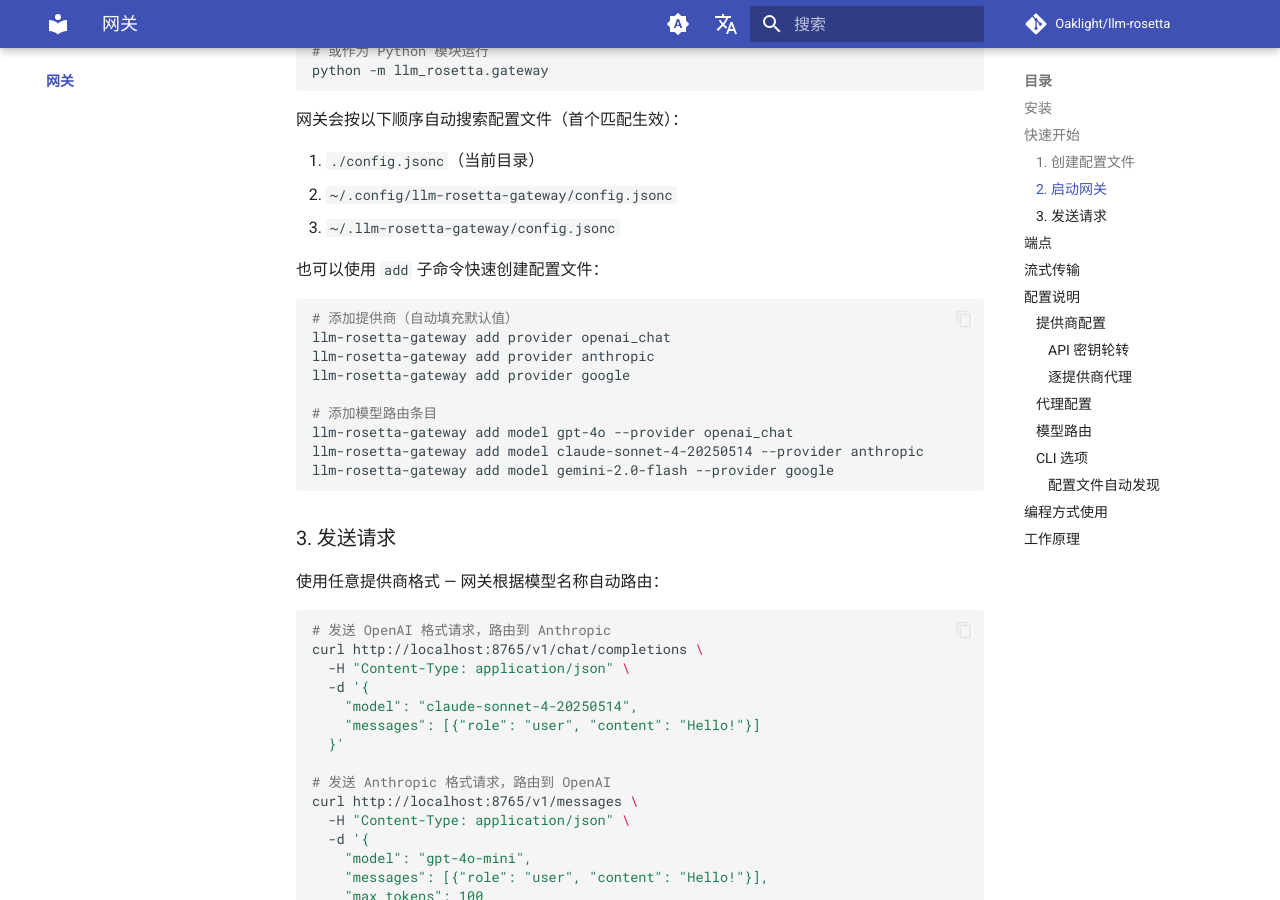
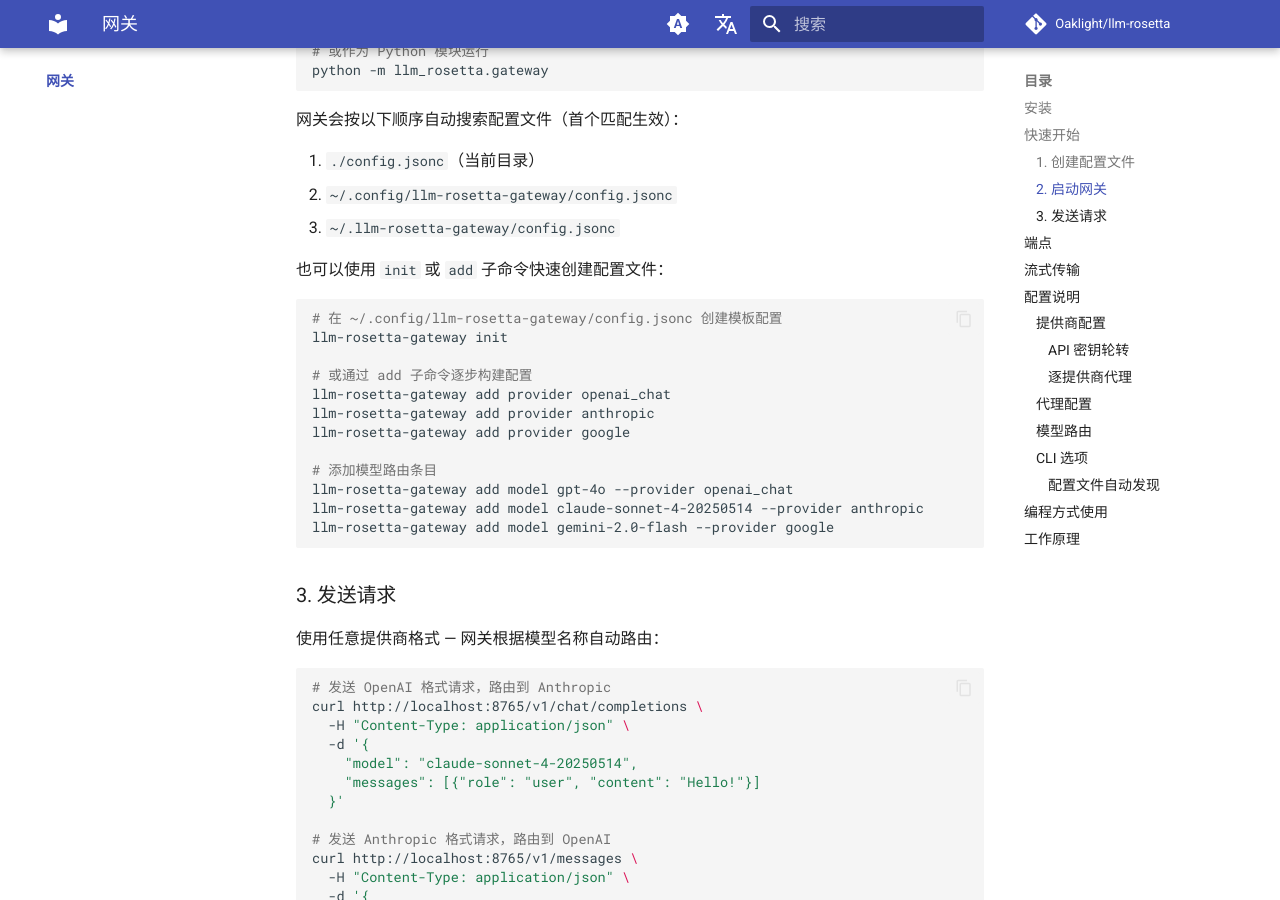
Before and after one commit to Oaklight/llm-rosetta, an MkDocs documentation site: the page built from docs/gateway/index.md, in a window 1280 px wide and 900 px high, scrolled down 1328 px. Built offline with MkDocs 1.6.1 and Material for MkDocs 9.7.7, drawn with Linux system fonts in a browser that asks for light colours; comment, search, counter and statistics services are not loaded; some of the changed text lies outside the part shown.

Commit message:
docs: 更新更新日志和网关文档，添加 init 子命令说明

````diff
--- a/docs/gateway/index.md
+++ b/docs/gateway/index.md
@@ -70,10 +70,13 @@ python -m llm_rosetta.gateway
 2. `~/.config/llm-rosetta-gateway/config.jsonc`
 3. `~/.llm-rosetta-gateway/config.jsonc`
 
-也可以使用 `add` 子命令快速创建配置文件：
+也可以使用 `init` 或 `add` 子命令快速创建配置文件：
 
 ```bash
-# 添加提供商（自动填充默认值）
+# 在 ~/.config/llm-rosetta-gateway/config.jsonc 创建模板配置
+llm-rosetta-gateway init
+
+# 或通过 add 子命令逐步构建配置
 llm-rosetta-gateway add provider openai_chat
 llm-rosetta-gateway add provider anthropic
 llm-rosetta-gateway add provider google
@@ -215,6 +218,8 @@ llm-rosetta-gateway [选项] [命令]
   --log-level LEVEL    日志级别：debug, info, warning, error（默认：info）
 
 命令:
+  init                 在 ~/.config/llm-rosetta-gateway/ 创建模板 config.jsonc
+
   add provider <name>  添加提供商条目到配置
     --api-key KEY        API 密钥或 ${ENV_VAR} 占位符
     --base-url URL       提供商基础 URL（已知提供商自动填充）
````
Also changed, not shown: docs/changelog.md (+1 -0 lines).
